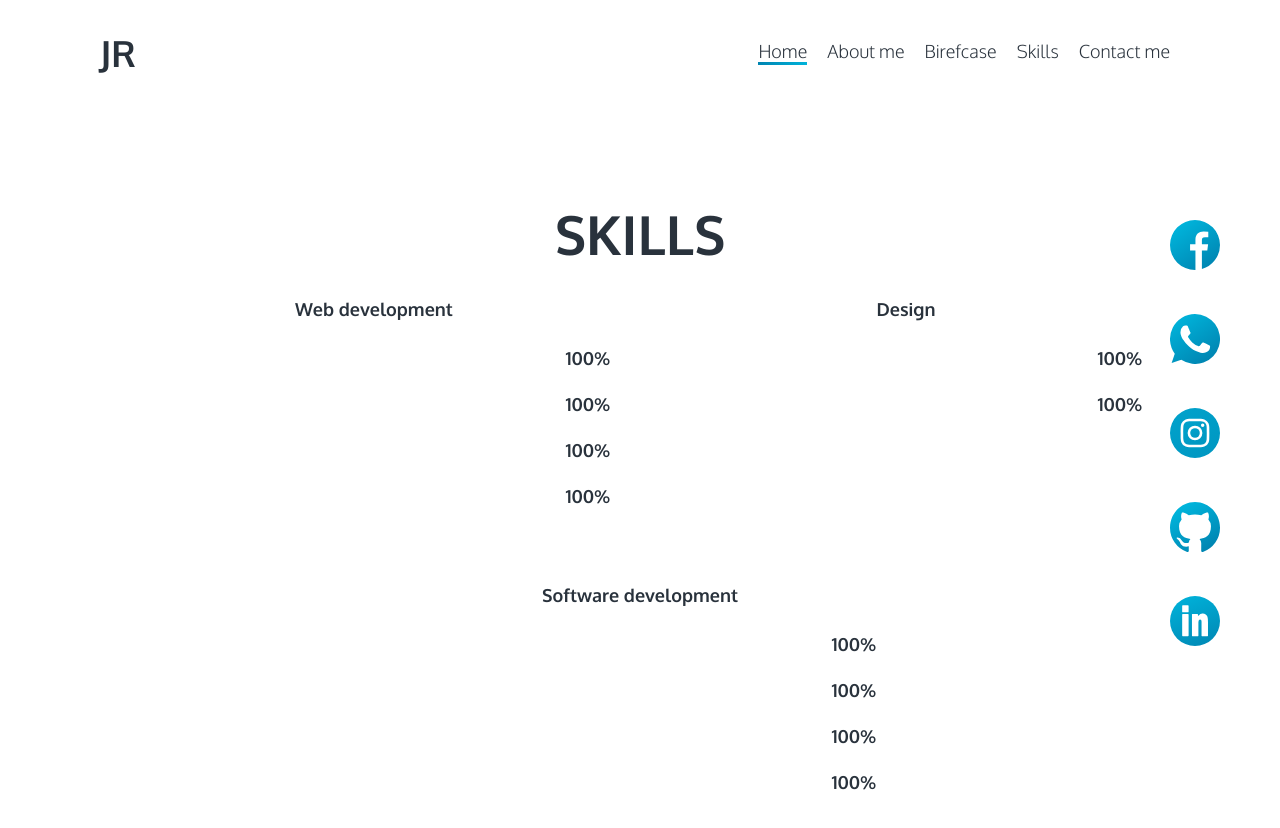
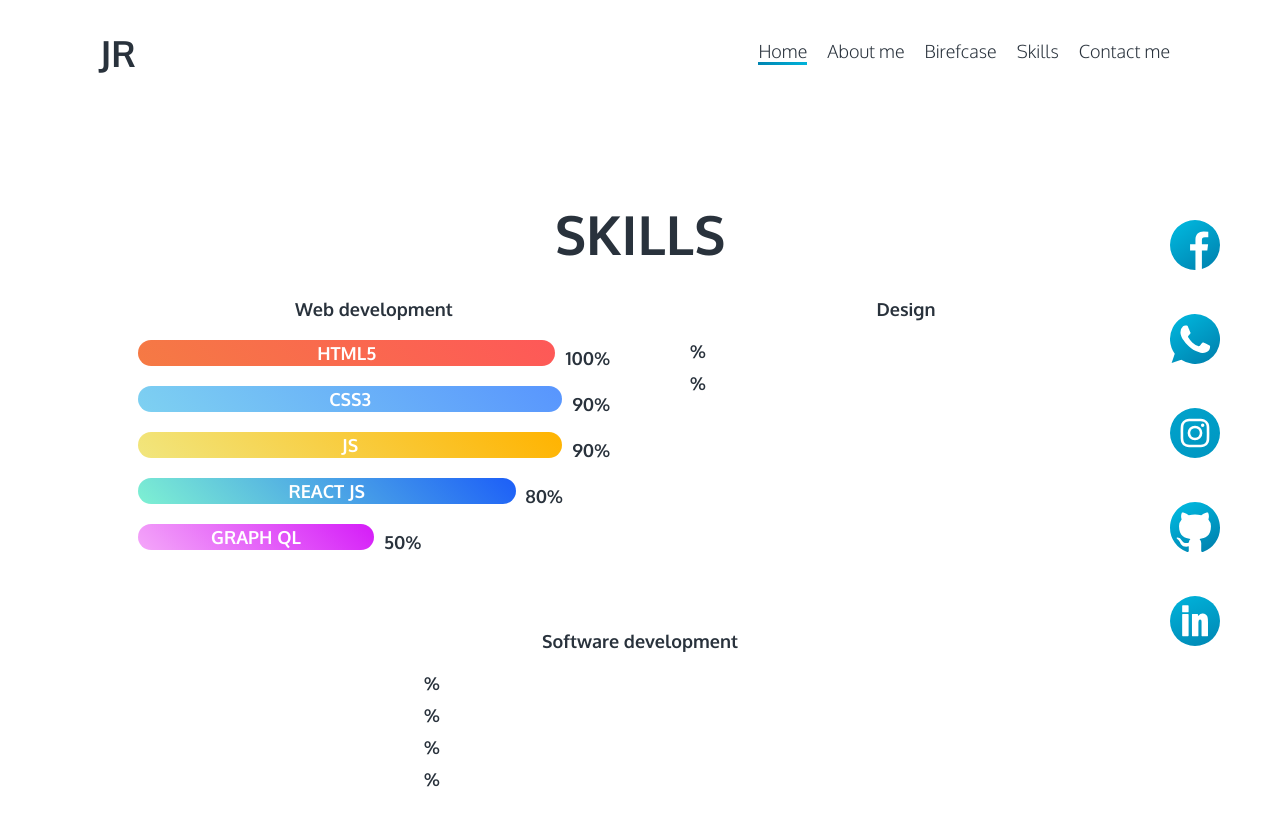
Before and after one commit to jesusrpd/JESUSRPD, a React app in the folder frontend/: page /skills in a window 1280 px wide. Built offline with nearby package versions, Linux system fonts and the light colour scheme; the HTML template or start-up script is replaced by a standard one.

Commit message:
Dinamic loads in colors and width

```diff
--- a/frontend/src/components/LoadSkill.jsx
+++ b/frontend/src/components/LoadSkill.jsx
@@ -1,11 +1,13 @@
 import React from "react";
 
-const LoadSkill = ({leng}) => (
+const LoadSkill = ({leng, leftColor, rightColor, port}) => (
     <div className="d-flex item-center">
-        <div className="load load-${leng}">
-            <p>HTML5</p>
+        <div className='load' style={{backgroundImage: `linear-gradient(45deg, ${leftColor}, ${rightColor})`,
+        width: `${port}%`
+    }}>
+            <p>{leng}</p>
         </div>
-        <p className="load-num">100%</p>
+        <p className="load-num">{port}%</p>
     </div>
 );
 
--- a/frontend/src/pages/Skills.jsx
+++ b/frontend/src/pages/Skills.jsx
@@ -2,7 +2,41 @@ import React from "react";
 import LoadSkill from "../components/LoadSkill";
 import Redes from "../components/Redes";
 
-const Skills = () => (
+const Skills = () => {
+    const lenguagues = [
+        {
+            lenguague: "HTML5",
+            port: 100,
+            leftColor: "#F57A44",
+            rightColor: "#FE5858",
+        },
+        {
+            lenguague: "CSS3",
+            port: 90,
+            leftColor: "#7ED1F1",
+            rightColor: "#5895FE",
+        },
+        {
+            lenguague: "JS",
+            port: 90,
+            leftColor: "#F1E67E",
+            rightColor: "#FFB300",
+        },
+        {
+            lenguague: "REACT JS",
+            port: 80,
+            leftColor: "#7EF1D2",
+            rightColor: "#1C5EF8",
+        },
+        {
+            lenguague: "GRAPH QL",
+            port: 50,
+            leftColor: "#F4A7F9",
+            rightColor: "#D51CF8",
+        },
+    ];
+
+    return (
         <section>
             <div className="skills d-flex item-center column wh-max">
                 <h2>SKILLS</h2>
@@ -10,10 +44,15 @@ const Skills = () => (
                     <div className="skills-web">
                         <h3>Web development</h3>
                         <div className="d-flex column">
-                        <LoadSkill html="html"/>
-                        <LoadSkill css="css"/>
-                        <LoadSkill js="js"/>
-                        <LoadSkill graphql="graphql"/>
+                            {lenguagues.map((lenguague) => (
+                                <LoadSkill
+                                    key={lenguague.lenguague}
+                                    leng={lenguague.lenguague}
+                                    port={lenguague.port}
+                                    leftColor={lenguague.leftColor}
+                                    rightColor={lenguague.rightColor}
+                                />
+                            ))}
                         </div>
                     </div>
                     <div className="skills-design">
@@ -27,15 +66,16 @@ const Skills = () => (
                 <div className="skills-software">
                     <h3>Software development</h3>
                     <div className="d-flex column">
-                        <LoadSkill/>
-                        <LoadSkill/>
-                        <LoadSkill/>
-                        <LoadSkill/>
+                        <LoadSkill />
+                        <LoadSkill />
+                        <LoadSkill />
+                        <LoadSkill />
                     </div>
                 </div>
             </div>
             <Redes />
         </section>
     );
+};
 
 export default Skills;
--- a/frontend/src/scss/abstracts/_input.scss
+++ b/frontend/src/scss/abstracts/_input.scss
@@ -2,7 +2,7 @@ input{
     border: none;
     outline: none;
     background: transparent;
-    border-bottom: 3px solid color('blue');
+    border-bottom: 3px solid color('primary');
     padding: 5px;
     padding-bottom: 8px;
 }
--- a/frontend/src/scss/components/_loadSkills.scss
+++ b/frontend/src/scss/components/_loadSkills.scss
@@ -2,7 +2,6 @@
     padding: 2px 5px;
     border-radius: 50px;
     margin:0 10px 20px 0;
-    width: 100%;
     animation: cargar-skills 1s ease-in-out;
 
     &-num{
@@ -18,17 +17,22 @@
 
     &-html{
         background-image: linear-gradient(45deg, color('red-light'), color('red-dark'));
+        width: 100%;
     }
     &-css{
-        background-image: linear-gradient(45deg, color('red-light'), color('red-dark'));
+        background-image: linear-gradient(45deg, color('blue-light'), color('blue-dark'));
+        width: 90%;
     }
     &-js{
-        background-image: linear-gradient(45deg, color('red-light'), color('red-dark'));
+        background-image: linear-gradient(45deg, color('yellow-light'), color('yellow-dark'));
+        width: 90%;
     }
     &-reactjs{
-        background-image: linear-gradient(45deg, color('red-light'), color('red-dark'));
+        background-image: linear-gradient(45deg, color('blu-light'), color('blu-dark'));
+        width: 80%;
     }
     &-graphql{
-        background-image: linear-gradient(45deg, color('red-light'), color('red-dark'));
+        background-image: linear-gradient(45deg, color('purple-light'), color('purple-dark'));
+        width: 50%;
     }
 }
```
Lines whose indentation alone changed are shown as unchanged.
